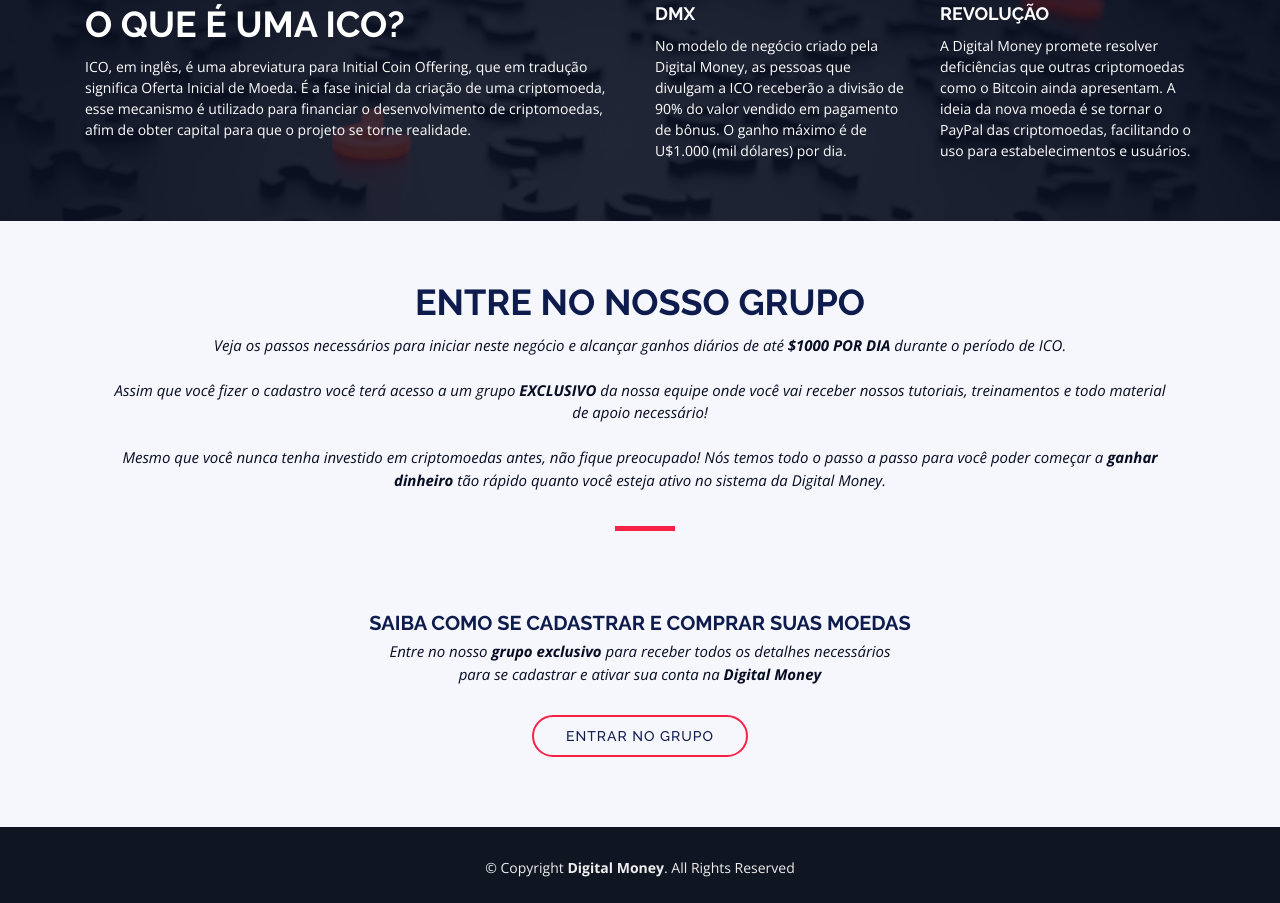
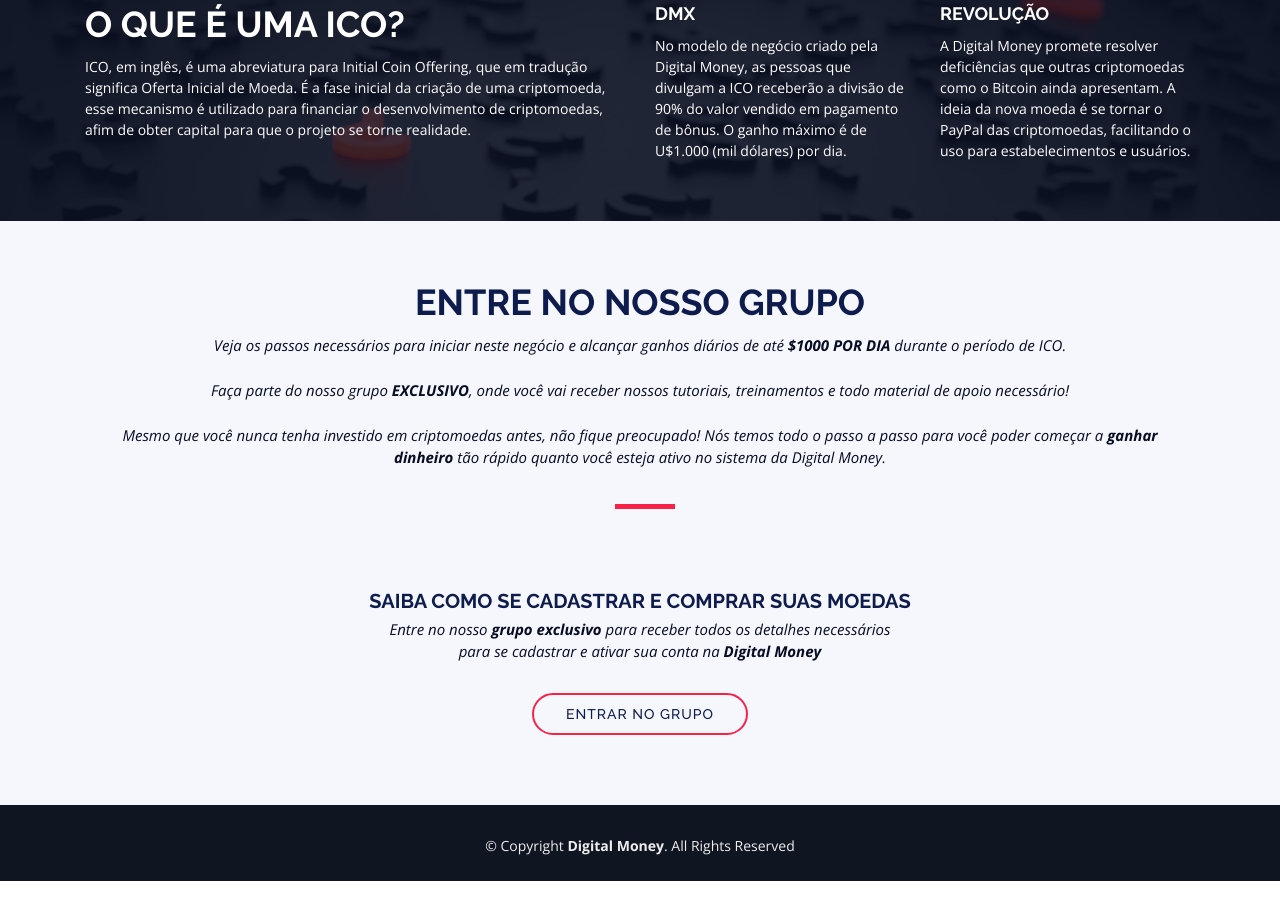
Before and after one commit to digital-money/digital-money.github.io, a plain HTML site: page index.html in a window 1280 px wide. Shown: the part 857-1760 px from the top of the page. After the commit the page ends 1738 px from the top, so only its background shows below. Drawn offline with nearby package versions, Linux system fonts and the light colour scheme.

Commit message:
Digital Money

```diff
--- a/index.html
+++ b/index.html
@@ -116,7 +116,7 @@
       <div class="container">
         <div class="section-header">
           <h2>ENTRE NO NOSSO GRUPO</h2>
-          <p>Veja os passos necessários para iniciar neste negócio e alcançar ganhos diários de até <b>$1000 POR DIA</b> durante o período de ICO.<br><br>Assim que você fizer o cadastro você terá acesso a um grupo <b>EXCLUSIVO</b> da nossa equipe onde você vai receber nossos tutoriais, treinamentos e todo material de apoio necessário!<br><br>Mesmo que você nunca tenha investido em criptomoedas antes, não fique preocupado! Nós temos todo o passo a passo para você poder começar a <b>ganhar dinheiro</b> tão rápido quanto você esteja ativo no sistema da Digital Money.</p>
+          <p>Veja os passos necessários para iniciar neste negócio e alcançar ganhos diários de até <b>$1000 POR DIA</b> durante o período de ICO.<br><br>Faça parte do nosso grupo <b>EXCLUSIVO</b>, onde você vai receber nossos tutoriais, treinamentos e todo material de apoio necessário!<br><br>Mesmo que você nunca tenha investido em criptomoedas antes, não fique preocupado! Nós temos todo o passo a passo para você poder começar a <b>ganhar dinheiro</b> tão rápido quanto você esteja ativo no sistema da Digital Money.</p>
         </div>
 
         <div class="row justify-content-center">
```
